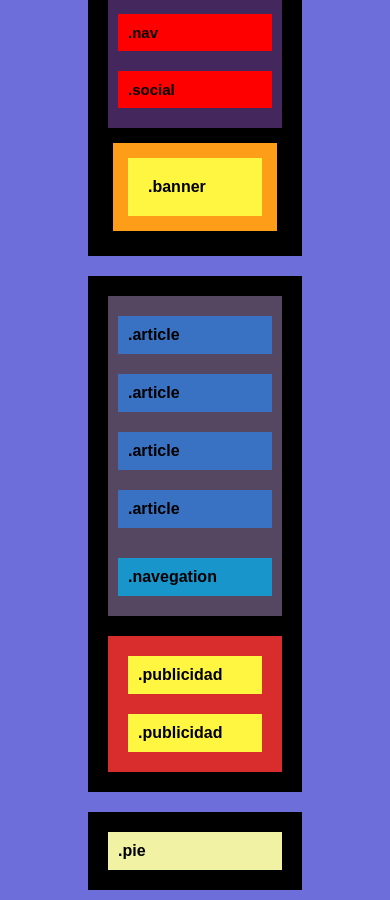
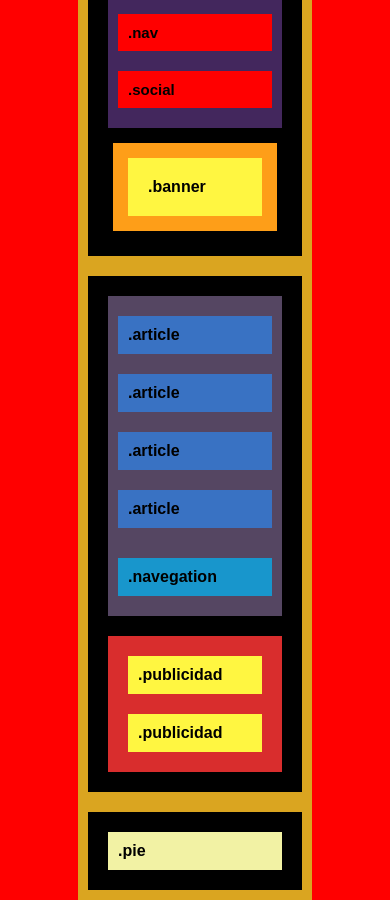
Before and after one commit to jhor94/sprint1, a plain HTML site: page Sprint 1/index.html in a window 390 px wide. Shown: the part 93-993 px from the top of the page. Drawn offline with Linux system fonts and the light colour scheme.

Commit message:
Cambio de color fondo con responsive

```diff
--- a/Sprint 1/css/estilos.css
+++ b/Sprint 1/css/estilos.css
@@ -175,6 +175,12 @@ footer .pie {
 /*RESPONSIVE*/
 
 @media only screen and (max-width:900px) {
+    body{
+        background: black;
+    }
+    .contenedor{
+        background: whitesmoke;
+    }
     .menu1 {
         width: 100%;
     }
@@ -194,6 +200,12 @@ footer .pie {
 }
 
 @media only screen and (max-width:600px) {
+    body{
+        background: red;
+    }
+    .contenedor{
+        background: goldenrod;
+    }
 
     header {
         flex-direction: column;
```
